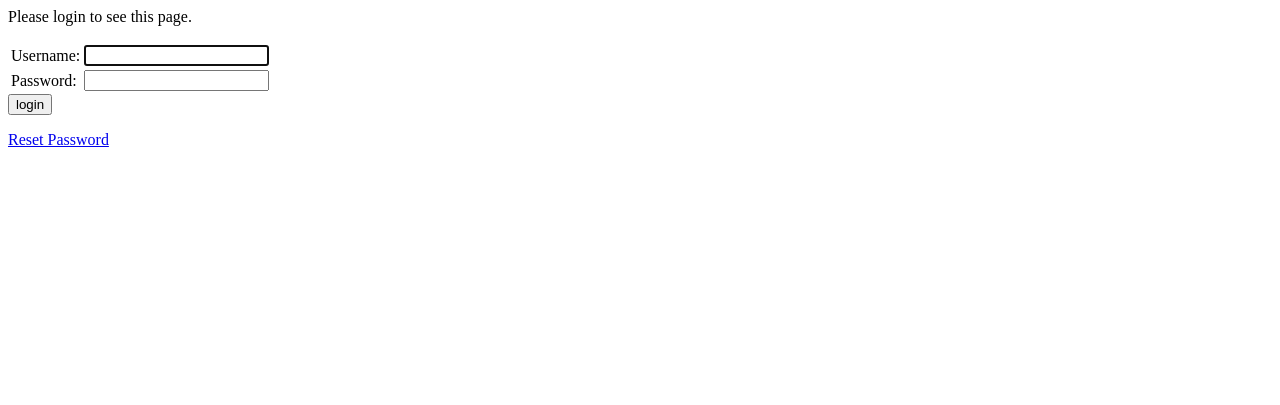
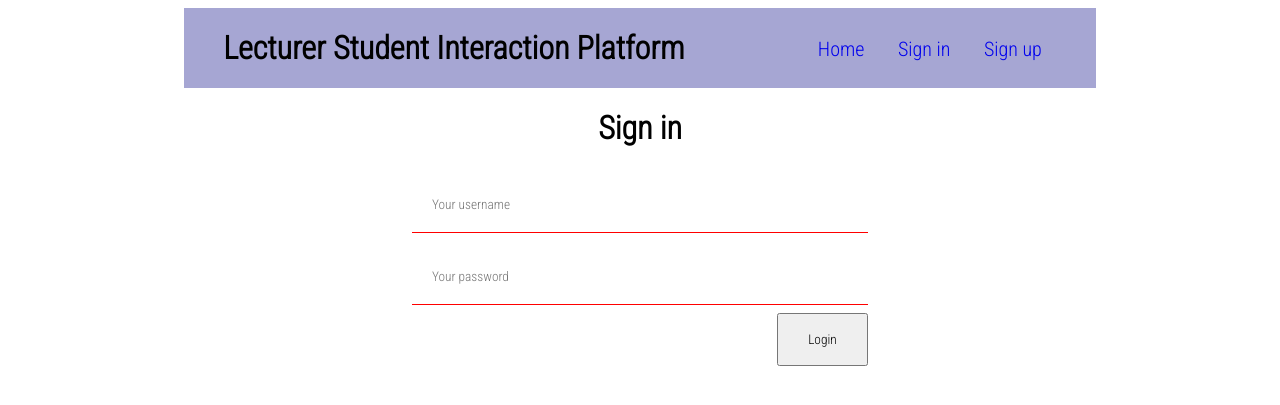
Before and after one commit to kyagie/StudentLecturerCom, a Django app: a page that uses stdlec/templates/registration/login.html in a window 1280 px wide. Shown: the top 405 px of the page. Run offline with Django 3.2, Linux system fonts and the light colour scheme.

Commit message:
Fixed Forms

```diff
--- a/stdlec/static/stdlec/css/style.css
+++ b/stdlec/static/stdlec/css/style.css
@@ -1,3 +1,80 @@
+
 .main{
-    border: 1px solid red;
+    /* border: 1px solid red; */
+    margin: 0 11em;
+    font-family: 'Roboto Condensed', sans-serif;
 }
+.pagedesc{
+    border: 1px solid green;
+    height: 10em;
+    margin: 5em 15em;
+
+}
+.covid{
+    border: 1px solid green;
+    height: 50em;
+    margin: 5em 15em;
+}
+.nav-bar{
+    display: flex;
+    height: 5em;
+    flex-direction: row;
+    justify-content: space-around;
+    background-color: rgb(166, 166, 211);
+}
+.links{
+    list-style-type: none;
+    margin: 29px 0;
+}
+.links li{
+    display: inline;
+    padding: 5px 15px;
+    font-size: 20px;
+}
+.links li a{
+    text-decoration: none;
+
+}
+.sticky {
+    position: fixed;
+    top: 0;
+    width: 80.6%;
+  }
+
+  .sticky + .content {
+    padding-top: 102px;
+  }
+
+  input[type=text] {
+      width: 100%;
+    padding: 20px 20px;
+    margin: 8px 0;
+    box-sizing: border-box;
+    border: none;
+    border-bottom: 1px solid red;
+    font-family: 'Roboto Condensed', sans-serif;
+
+  }
+  input[type=password] {
+    width: 100%;
+    padding: 20px 20px;
+    margin: 8px 0;
+    box-sizing: border-box;
+    border: none;
+    border-bottom: 1px solid red;
+    font-family: 'Roboto Condensed', sans-serif;
+
+  }
+  input[type=submit] {
+    width: 20%;
+    height: 4em;
+    font-family: 'Roboto Condensed', sans-serif;
+    float: right;
+  }
+  .signin{
+    text-align: center;
+  }
+  .formd{
+        margin: 0 auto;
+        width: 50%;
+  }
--- a/stdlec/templates/registration/login.html
+++ b/stdlec/templates/registration/login.html
@@ -1,35 +1,49 @@
-{% block content %}
+<!DOCTYPE html>
+<html lang="en">
+<head>
+  {% block title %}<title>Sign In</title>{% endblock %}
+  <meta charset="utf-8">
+  <meta name="viewport" content="width=device-width, initial-scale=1">
+  {% load static %}
+        <link href="https://fonts.googleapis.com/css2?family=Roboto+Condensed:wght@300&display=swap" rel="stylesheet">
 
-  {% if form.errors %}
-    <p>Your username and password didn't match. Please try again.</p>
-  {% endif %}
-
-  {% if next %}
-    {% if user.is_authenticated %}
-      <p>Your account doesn't have access to this page. To proceed,
-      please login with an account that has access.</p>
-    {% else %}
-      <p>Please login to see this page.</p>
-    {% endif %}
-  {% endif %}
-
-  <form method="post" action="{% url 'login' %}">
-    {% csrf_token %}
-    <table>
-      <tr>
-        <td>{{ form.username.label_tag }}</td>
-        <td>{{ form.username }}</td>
-      </tr>
-      <tr>
-        <td>{{ form.password.label_tag }}</td>
-        <td>{{ form.password }}</td>
-      </tr>
-    </table>
-    <input type="submit" value="login" />
-    <input type="hidden" name="next" value="{{ next }}" />
-  </form>
-
-  {# Assumes you setup the password_reset view in your URLconf #}
-  <p><a href="{% url 'password_reset' %}">Reset Password</a></p>
-
+    <link rel="stylesheet" href="{% static 'stdlec/css/style.css' %}">
+</head>
+    <body>
+    {% block main %}
+        <div class="main">
+        {% comment %} Navbar start  {% endcomment %}
+        {% block top %}
+        <div class="nav-bar" id="navbar">
+            <div class="title">
+            <h1>Lecturer Student Interaction Platform</h1>
+            </div>
+        <div class="navlinks">
+        <ul class="links">
+        <li><a href="{% url 'index' %}">Home</a></li>
+        <li><a href="/accounts/login/">Sign in</a></li>
+        <li><a href="/register/">Sign up</a></li>
+        </ul>
+        </div>
+        </div>
+        {% endblock %}
+  <div class="fmain">
+    <h1 class="signin"> Sign in</h1>
+    <div class="formd">
+       <form method="post" action="{% url 'login' %}">
+      {% csrf_token %}
+     <div class="inputdiv">
+     <input type="text" name="username" placeholder="Your username">
+     <br/>
+     <input type="password" name="password" placeholder="Your password">
+     </div>
+      <input type="submit" value="Login" />
+      </form>
+    </div>
+  <div>
+  {% comment %} <p><a href="{% url 'password_reset' %}">Reset Password</a></p> {% endcomment %}
+  </div>
+  </div>
 {% endblock %}
+</body>
+</html>
```
Also changed, not shown: stdlec/templates/index.html (+62 -4 lines), stdlec/templates/registration/register.html (+57 -32 lines), stdlec/templates/top.html (added, +37 -0 lines).
